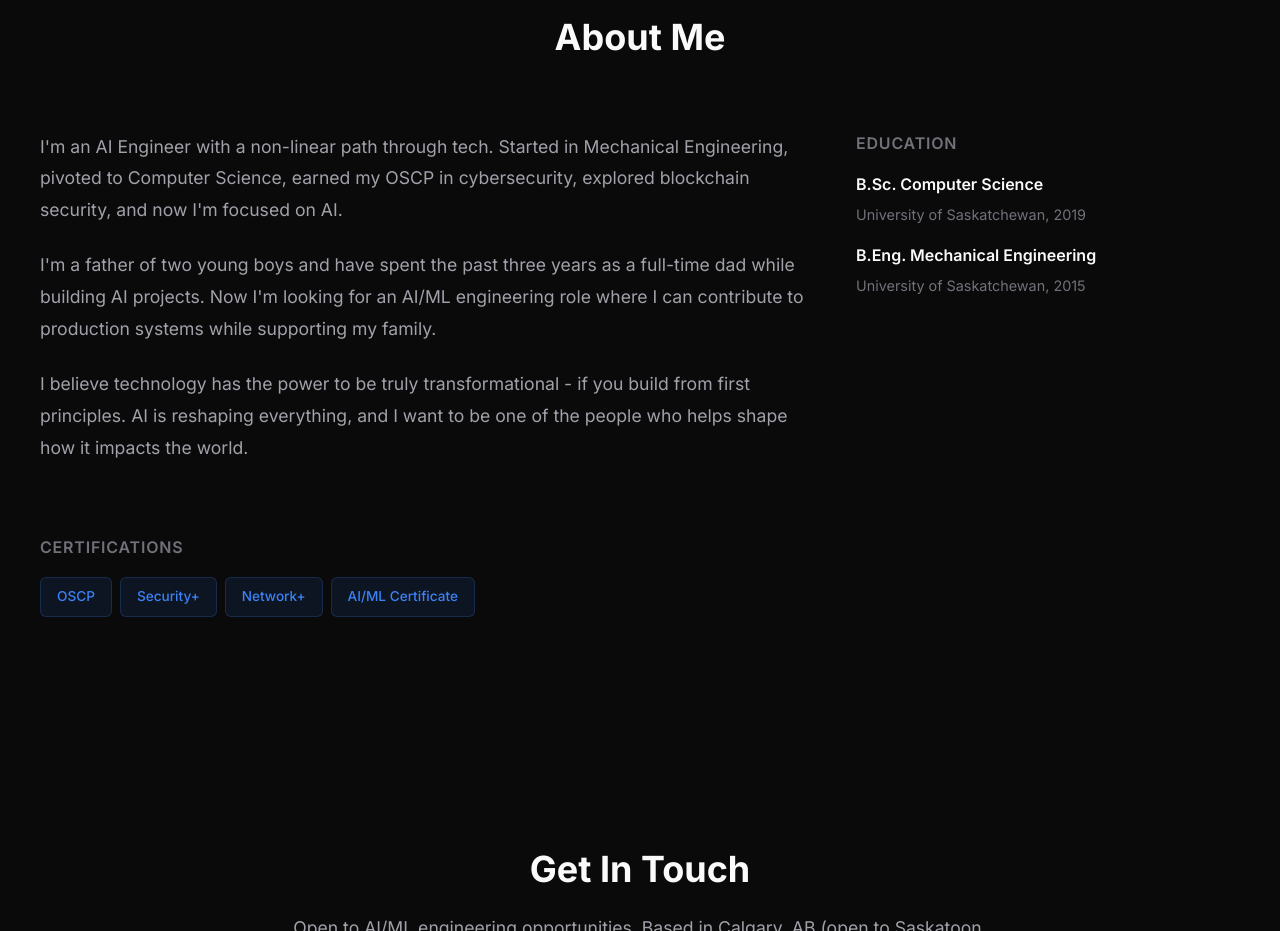
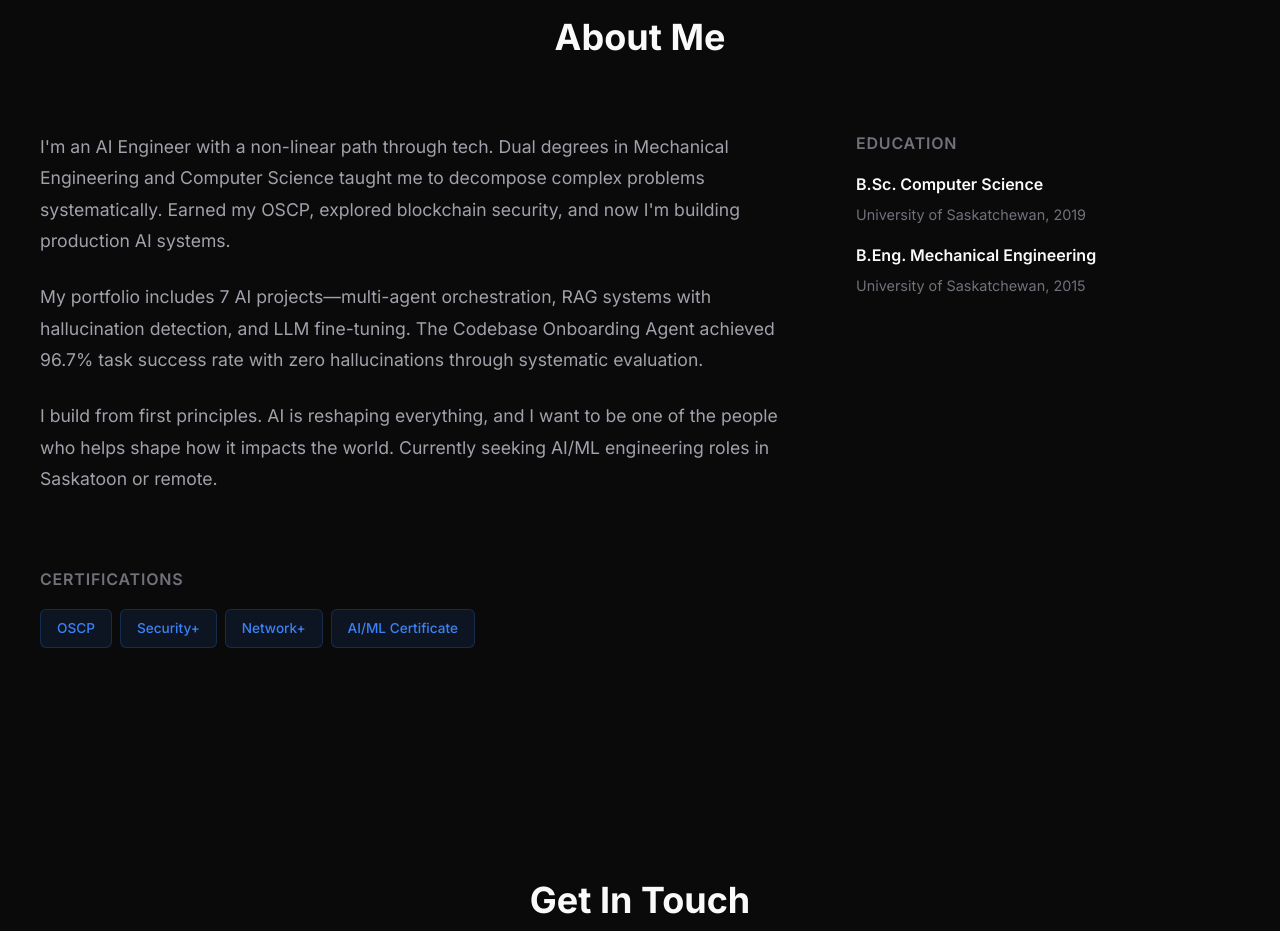
Before and after one commit to Sim-Security/AI-Portfolio, a plain HTML site: page index.html in a window 1280 px wide. Shown: the part 5040-5971 px from the top of the page. Drawn offline with Linux system fonts and the light colour scheme.

Commit message:
Update About section - lead with work, remove personal context
Reframe About Me to focus on technical accomplishments:
- Dual degrees as problem-solving foundation
- 7 AI projects with key metrics
- Remove full-time dad mention
- Add Saskatoon location preference

Co-Authored-By: Claude Opus 4.5 <noreply@anthropic.com>

```diff
--- a/index.html
+++ b/index.html
@@ -386,9 +386,9 @@
         </div>
         <div class="about-content">
             <div class="about-text">
-                <p>I'm an AI Engineer with a non-linear path through tech. Started in Mechanical Engineering, pivoted to Computer Science, earned my OSCP in cybersecurity, explored blockchain security, and now I'm focused on AI.</p>
-                <p>I'm a father of two young boys and have spent the past three years as a full-time dad while building AI projects. Now I'm looking for an AI/ML engineering role where I can contribute to production systems while supporting my family.</p>
-                <p>I believe technology has the power to be truly transformational - if you build from first principles. AI is reshaping everything, and I want to be one of the people who helps shape how it impacts the world.</p>
+                <p>I'm an AI Engineer with a non-linear path through tech. Dual degrees in Mechanical Engineering and Computer Science taught me to decompose complex problems systematically. Earned my OSCP, explored blockchain security, and now I'm building production AI systems.</p>
+                <p>My portfolio includes 7 AI projects—multi-agent orchestration, RAG systems with hallucination detection, and LLM fine-tuning. The Codebase Onboarding Agent achieved 96.7% task success rate with zero hallucinations through systematic evaluation.</p>
+                <p>I build from first principles. AI is reshaping everything, and I want to be one of the people who helps shape how it impacts the world. Currently seeking AI/ML engineering roles in Saskatoon or remote.</p>
             </div>
             <div class="about-education">
                 <h3>Education</h3>
```
